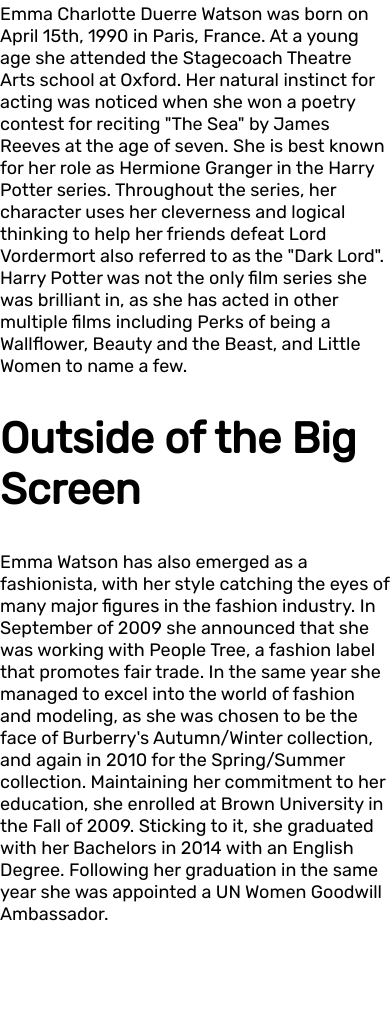
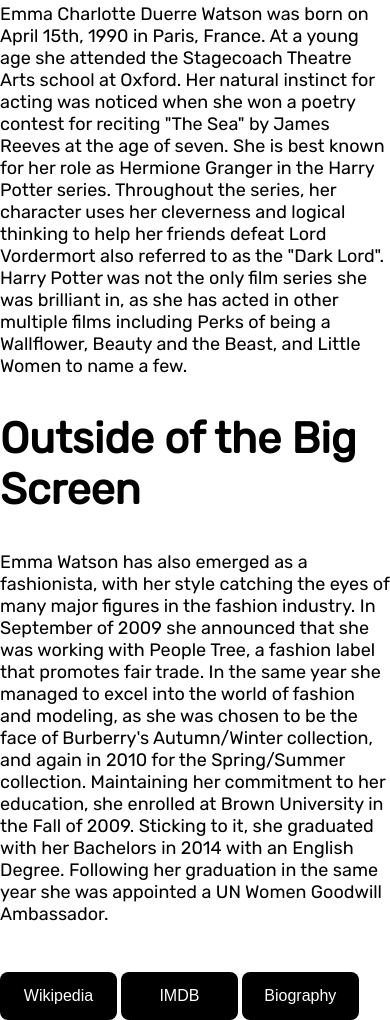
Before and after one commit to michaeldilulo/JKRowling-Tribute-Page, a plain HTML site: page index.html in a window 390 px wide. Shown: the part 1163-2183 px from the top of the page. Before the commit the page ends 2106 px from the top, so only its background shows below. Drawn offline with Linux system fonts and the light colour scheme.

Commit message:
Buttons click to links & mobile responsive

```diff
--- a/index.html
+++ b/index.html
@@ -59,6 +59,19 @@
                     with her Bachelors in 2014 with an English Degree. Following her graduation in the same year she
                     was appointed a UN Women Goodwill Ambassador.
                 </p>
+                <div class="tribute-buttons">
+                    <button class="button button-wikipedia">
+                        <a href="https://en.wikipedia.org/wiki/Emma_Watson#Personal_life" target="_blank"
+                            class="button-link">Wikipedia</a>
+                    </button>
+                    <button class="button button-imdb">
+                        <a href="https://www.imdb.com/name/nm0914612/" target="_blank" class="button-link">IMDB</a>
+                    </button>
+                    <button class="button button-biography">
+                        <a href="https://www.biography.com/actor/emma-watson" target="_blank"
+                            class="button-link">Biography</a>
+                    </button>
+                </div>
             </div>
         </article>
     </section>
--- a/styles.css
+++ b/styles.css
@@ -130,3 +130,23 @@ body {
 .heading-tribute-information {
     font-size: 18px;
 }
+
+/* Buttons */
+.button {
+  background-color: #000000; /* Green */
+  border: none;
+  color: white;
+  padding: 15px;
+  text-align: center;
+  text-decoration: none;
+  display: inline-block;
+  font-size: 16px;
+  width: 30%;
+  margin-top: 29px;
+  border-radius: 8px;
+}
+
+.button-link {
+    color: white;
+    text-decoration: none;
+}
```
